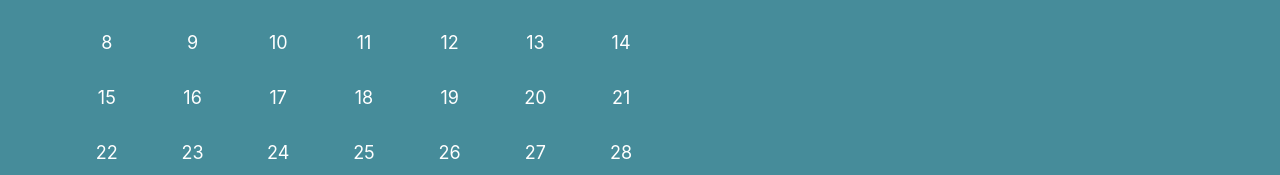
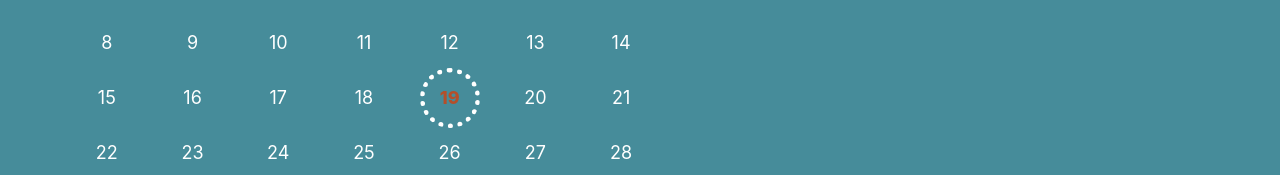
Before and after one commit to JeongYunmin/yuumni-todolist, a React (Create React App) app: page / in a window 1280 px wide. Shown: the part 1004-1179 px from the top of the page. Built offline with nearby package versions, Linux system fonts and the light colour scheme.

Commit message:
달력의 선택된 날짜와 todoItem 생성 날짜가 동일한 것만 렌더되도록 필터링

```diff
--- a/src/components/Calendar.js
+++ b/src/components/Calendar.js
@@ -1,7 +1,7 @@
-import React, { useState } from "react";
+import React, { useRef, useState } from "react";
 import { addMonths, format, subMonths } from "date-fns";
 import { startOfMonth, endOfMonth, startOfWeek, endOfWeek } from "date-fns";
-import { isSameMonth, isSameDay, addDays, parse } from "date-fns";
+import { isSameMonth, isSameDay, addDays } from "date-fns";
 import Btn from "./Btn";
 import "../styles/Calendar.css";
 
@@ -43,6 +43,9 @@ const RenderCells = ({ currentMonth, selectedDate, onDateClick }) => {
   const startDate = startOfWeek(monthStart);
   const endDate = endOfWeek(monthEnd);
 
+  const today = useRef(new Date().getDate());
+  const month = useRef(new Date().getMonth() + 1);
+
   const rows = [];
   let days = [];
   let day = startDate;
@@ -62,9 +65,14 @@ const RenderCells = ({ currentMonth, selectedDate, onDateClick }) => {
               : format(currentMonth, "M") !== format(day, "M")
               ? "not-valid"
               : "valid"
+          } ${
+            cloneDay.getDate() === today.current &&
+            cloneDay.getMonth() + 1 === month.current
+              ? "itsToday"
+              : "notToday"
           }`}
           key={day}
-          onClick={() => onDateClick(parse(cloneDay))}
+          onClick={() => onDateClick(cloneDay)}
         >
           <span
             className={
@@ -90,7 +98,7 @@ const RenderCells = ({ currentMonth, selectedDate, onDateClick }) => {
   return <div className="body">{rows}</div>;
 };
 
-export const Calendar = () => {
+export const Calendar = ({ parentState, onChildChange }) => {
   const [currentMonth, setCurrentMonth] = useState(new Date());
   const [selectedDate, setSelectedDate] = useState(new Date());
 
@@ -102,6 +110,7 @@ export const Calendar = () => {
   };
   const onDateClick = (day) => {
     setSelectedDate(day);
+    onChildChange(day);
   };
 
   return (
--- a/src/components/TodoList.js
+++ b/src/components/TodoList.js
@@ -2,7 +2,15 @@ import React, { useState } from "react";
 import TodoItem from "./TodoItem";
 import CreateInput from "./CreateInput";
 
-const TodoList = () => {
+const getFormattedDate = (date) => {
+  return {
+    year: date.getFullYear(),
+    month: date.getMonth() + 1,
+    date: date.getDate(),
+  };
+};
+
+const TodoList = ({ selectedDate }) => {
   const [todos, setTodos] = useState([]);
 
   const handleCreateTodo = (content) => {
@@ -11,6 +19,7 @@ const TodoList = () => {
         id: todos.length,
         content: content,
         isDone: false,
+        createdAt: getFormattedDate(new Date()),
       };
       setTodos([...todos, newTodo]);
     }
@@ -24,10 +33,19 @@ const TodoList = () => {
     );
   };
 
+  const filteredTodos = todos.filter((todo) => {
+    const selectedDateFormatted = getFormattedDate(new Date(selectedDate));
+    return (
+      todo.createdAt.year === selectedDateFormatted.year &&
+      todo.createdAt.month === selectedDateFormatted.month &&
+      todo.createdAt.date === selectedDateFormatted.date
+    );
+  });
+
   return (
     <div className="TodoList">
       <CreateInput handleCreateTodo={handleCreateTodo} />
-      {todos.map((el) => (
+      {filteredTodos.map((el) => (
         <TodoItem key={el.id} el={el} onClickChecked={handleClickChecked} />
       ))}
     </div>
--- a/src/pages/PlanningPage.js
+++ b/src/pages/PlanningPage.js
@@ -1,14 +1,19 @@
-import React from "react";
+import React, { useState } from "react";
 import "../styles/PlanningPage.css";
 import Calendar from "../components/Calendar";
-
 import TodoList from "../components/TodoList";
 
 const PlanningPage = () => {
+  const [selectedDate, setSelectedDate] = useState("");
+
+  const handleChildChange = (childData) => {
+    setSelectedDate(childData);
+  };
+
   return (
     <div className="PlanningPage">
-      <Calendar />
-      <TodoList />
+      <Calendar parentState={selectedDate} onChildChange={handleChildChange} />
+      <TodoList selectedDate={selectedDate} />
     </div>
   );
 };
--- a/src/styles/Calendar.css
+++ b/src/styles/Calendar.css
@@ -75,3 +75,25 @@
 .body .row .col.cell.valid {
   color: white;
 }
+
+div.col.cell.selected {
+  position: relative;
+}
+
+div.col.cell.selected::before {
+  content: "";
+  display: block;
+  position: absolute;
+  top: -2px;
+  right: 13px;
+  width: 50px;
+  height: 50px;
+  color: white;
+  border: 5px dotted;
+  border-radius: 50%;
+}
+
+div.col.cell.itsToday {
+  color: rgb(181, 79, 42) !important;
+  font-weight: 800 !important;
+}
```
